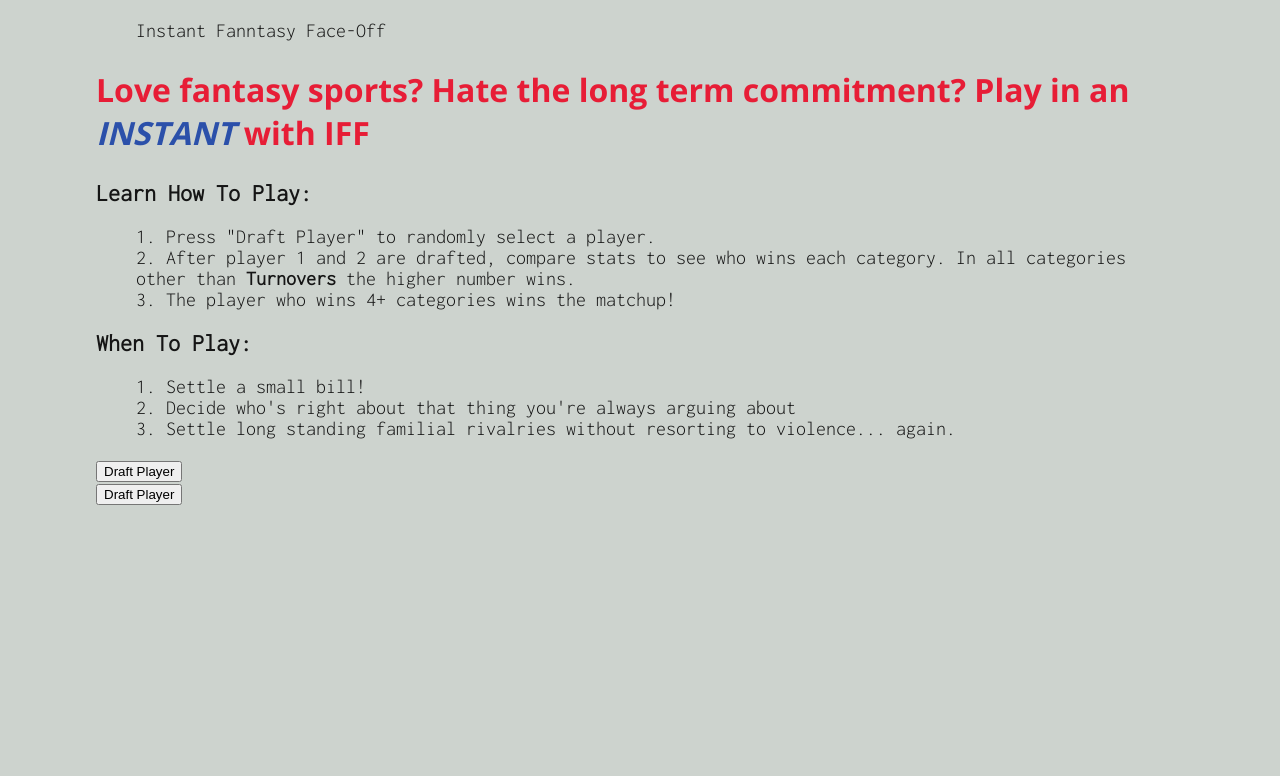
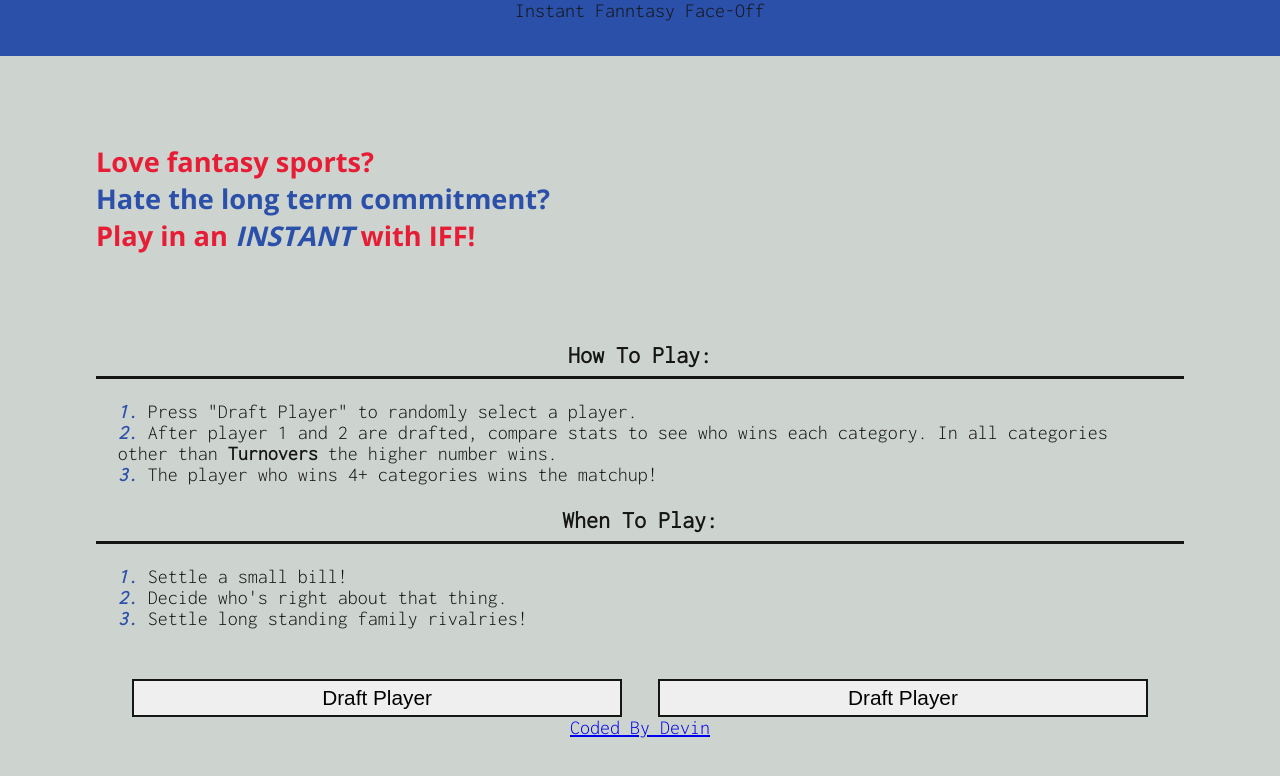
Before and after one commit to DevinD55/project-3-instant-fantasy, a React (Create React App) app: page / in a window 1280 px wide. Shown: the top 776 px of the page. Built offline with nearby package versions, Linux system fonts and the light colour scheme; no server answers.

Commit message:
feeling good, need to clean up API data

```diff
--- a/src/App.css
+++ b/src/App.css
@@ -4,6 +4,12 @@
   --brand-red: #e71d36;
   --black: #151515;
   --gray: #cdd3ce;
+  --accent-blue: #53917e;
+}
+
+*{
+  margin: 0;
+  padding: 0;
 }
 
 body {
@@ -11,6 +17,12 @@ body {
   font-family: 'Inconsolata', monospace;
   background-color: var(--gray);
   color: var(--black);
+}
+
+.wrapper {
+  max-width: 1200px;
+  width: 85%;
+  margin: 0 auto;
 }
 
 /* Typography */
@@ -21,29 +33,131 @@ li {
 
 h1{
   font-family: 'Open Sans', sans-serif;
-  font-size: 2rem;
-  color: var(--brand-red)
+  font-size: 1.7rem;
+  line-height: 1.3rem;
+  color: var(--brand-red);
+  max-width: 800px;
+  margin: 7.5%;
+  font-weight: bold;
+}
+
+h1 span{
+  color: var(--brand-blue);
+  text-decoration: none;
+  margin: 2% 0;
+}
+
+span {
+  display: block;
+  margin: 5px;
+  font-weight: bold;
+  text-decoration: underline;
 }
 
 em {
-  color: var(--brand-blue)
+  color: var(--brand-blue);
+  font-weight: bold;
 }
 
 h2{
   font-size: 1.5rem;
+  margin: 20px 0;
+  text-align: center;
+  border-bottom: 3px solid var(--black);
+  padding-bottom: 8px;
 }
 
 h3{
   font-size: 1.5rem;
+  text-align: center;
 }
+
 
 h4{
   font-size: 1.2rem;
   font-weight: lighter;
+  text-align: center;
 }
 
-.wrapper {
-  max-width: 1200px;
-  width: 85%;
-  margin: 0 auto;
+h5 {
+  font-size: 1rem;
+  text-align: center;
 }
+
+/* Header Styles */
+
+.menu {
+  text-align: center;
+  height: 7vh;
+  background-color: #2b50aa;
+}
+
+/* instruction styles */
+
+.rulesList {
+  margin: 2%;
+}
+
+.whenToPlay {
+  margin: 2%;
+}
+
+
+/* Player display styles */
+
+.playerDisplay {
+  display: flex;
+  flex-direction: row;
+  justify-content: space-evenly;
+  margin-top: 50px;
+}
+
+.playerDisplay div {
+  width: 45%;
+  display: flex;
+  flex-direction: column;
+  justify-content: center;
+  color: var(--brand-white);
+}
+
+.playerDisplay div button{
+  width: 100%;
+  border: 2px solid var(--black);
+  font-size: 1.3rem;
+  padding: 5px;
+
+}
+.playerOne{
+  background-color: var(--brand-blue);
+}
+
+.playerTwo{
+  background-color: var(--brand-red);
+}
+
+/* Stats Styles */
+
+.statsContainer {
+  display: flex;
+  flex-direction: row;
+  flex-wrap: wrap;
+  justify-content: center;
+  align-items: center;
+  height: 200px;
+  margin-top: 20px;
+}
+
+.statsContainer p {
+  margin: 5px 15px;
+  font-size: 1.7rem;
+  width: 25%;
+  max-width: 50px;;
+}
+
+/* footer style */
+
+.footer{
+  display: flex;
+  justify-content: center;
+  align-content: center;
+}
--- a/src/App.js
+++ b/src/App.js
@@ -1,6 +1,7 @@
 import './App.css';
 import Instructions from './components/Instructions.js';
 import IffGame from './components/IffGame'
+import Footer from './components/Footer';
 // import { Routes, Route, Link } from 'react-router-dom';
 import axios from 'axios';
 import { useState, useEffect } from 'react';
@@ -35,7 +36,7 @@ const App = () => {
 
 
     return(
-    <div className="wrapper">
+    <div>
         <nav className="menu">
             <ul>
                 <li>Instant Fanntasy Face-Off</li>
@@ -44,6 +45,7 @@ const App = () => {
         <div className = "gameContainer">
             < Instructions />
             < IffGame playerData={playerData}/>
+            < Footer />
         </div>
     </div>
     );
--- /dev/null
+++ b/src/components/Footer.js
@@ -0,0 +1,11 @@
+import { Fragment } from "react";
+
+const Footer = () => {
+    return(
+        <section className="footer wrapper">
+            <a href="https://devindunn.com">Coded By Devin</a>
+        </section>
+    )
+}
+
+export default Footer;
--- a/src/components/IffGame.js
+++ b/src/components/IffGame.js
@@ -1,4 +1,4 @@
-import { Fragment, useState } from "react"
+import { Fragment} from "react"
 import SpecificPLayer from './SpecificPlayer';
 
 
@@ -6,16 +6,9 @@ const IffGame = (props) => {
 
     console.log("IffFame", props)
 
-    const [draftNumber, setDraftNumber] = useState();
-
-    const draftPlayer = () => {
-        const draftedPlayer = Math.floor(Math.random()*25);
-        setDraftNumber(draftedPlayer);
-    }
-
     return(
         <Fragment>
-            <section className="playerDisplay">
+            <section className="playerDisplay wrapper">
                 <div className="playerOne">
                     <SpecificPLayer draftablePlayers={props.playerData} />
                 </div>
--- a/src/components/Instructions.js
+++ b/src/components/Instructions.js
@@ -10,19 +10,21 @@ const Instructions = (props) => {
     return(
         <Fragment>
             <section className="instructions">
-                <h1>Love fantasy sports? <span>Hate the long term commitment?</span> Play in an <em>INSTANT</em> with IFF</h1>
-                <h2>Learn How To Play:</h2>
-                <ul className="rulesList">
-                    <li>1. Press "Draft Player" to randomly select a player.</li>
-                    <li>2. After player 1 and 2 are drafted, compare stats to see who wins each category. In all categories other than <strong>Turnovers</strong> the higher number wins.</li>
-                    <li>3. The player who wins 4+ categories wins the matchup!</li>
-                </ul>
-                <h2>When To Play:</h2>
-                <ul className="whenToPlay">
-                    <li>1. Settle a small bill!</li>
-                    <li>2. Decide who's right about that thing you're always arguing about</li>
-                    <li>3. Settle long standing familial rivalries without resorting to violence... again.</li>
-                </ul>
+                <h1>Love fantasy sports? <span>Hate the long term commitment?</span> Play in an <em>INSTANT</em> with IFF!</h1>
+                <div className="wrapper">
+                    <h2>How To Play:</h2>
+                    <ul className="rulesList">
+                        <li><em>1.</em> Press "Draft Player" to randomly select a player.</li>
+                        <li><em>2.</em> After player 1 and 2 are drafted, compare stats to see who wins each category. In all categories other than <strong>Turnovers</strong> the higher number wins.</li>
+                        <li><em>3.</em> The player who wins 4+ categories wins the matchup!</li>
+                    </ul>
+                    <h2>When To Play:</h2>
+                    <ul className="whenToPlay">
+                        <li><em>1.</em> Settle a small bill!</li>
+                        <li><em>2.</em> Decide who's right about that thing.</li>
+                        <li><em>3.</em> Settle long standing family rivalries!</li>
+                    </ul>
+                </div>
             </section>
         </Fragment>
 
--- a/src/components/StatsContainer.js
+++ b/src/components/StatsContainer.js
@@ -6,36 +6,36 @@ console.log("Stats", props)
 
     return(
         <Fragment>
-            <h3>Name: {props.playerData[props.draftedPlayer].player.first_name} {props.playerData[props.draftedPlayer].player.last_name}</h3>
-            <h4>Team: {props.playerData[props.draftedPlayer].team.full_name}</h4>
-            <h4>Game: {props.playerData[props.draftedPlayer].game.season}</h4>
+            <h3><span>Name:</span> {props.playerData[props.draftedPlayer].player.first_name} {props.playerData[props.draftedPlayer].player.last_name}</h3>
+            <h4><span>Team:</span> {props.playerData[props.draftedPlayer].team.full_name}</h4>
+            <h4><span>Game:</span> {props.playerData[props.draftedPlayer].game.season}</h4>
             <ul className="statsContainer">
                 <li>
-                    <h4>Pts</h4>
+                    <h5>Pts</h5>
                     <p>{props.playerData[props.draftedPlayer].pts}</p>
                 </li>
                 <li>
-                    <h4>Reb</h4>
+                    <h5>Reb</h5>
                     <p>{props.playerData[props.draftedPlayer].reb}</p>
                 </li>
                 <li>
-                    <h4>Ast</h4>
+                    <h5>Ast</h5>
                     <p>{props.playerData[props.draftedPlayer].ast}</p>
                 </li>
                 <li>
-                    <h4>Blk</h4>
+                    <h5>Blk</h5>
                     <p>{props.playerData[props.draftedPlayer].blk}</p>
                 </li>
                 <li>
-                    <h4>Stl</h4>
+                    <h5>Stl</h5>
                     <p>{props.playerData[props.draftedPlayer].stl}</p>
                 </li>
                 <li>
-                    <h4>TO</h4>
+                    <h5>TO</h5>
                     <p>{props.playerData[props.draftedPlayer].turnover}</p>
                 </li>
                 <li>
-                    <h4>FG%</h4>
+                    <h5>FG%</h5>
                     <p>{props.playerData[props.draftedPlayer].fg_pct}</p>
                 </li>
             </ul>
```
